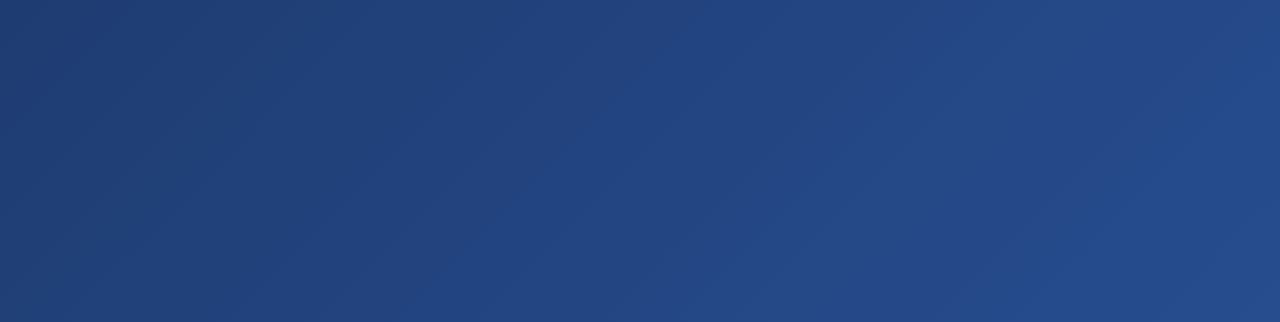
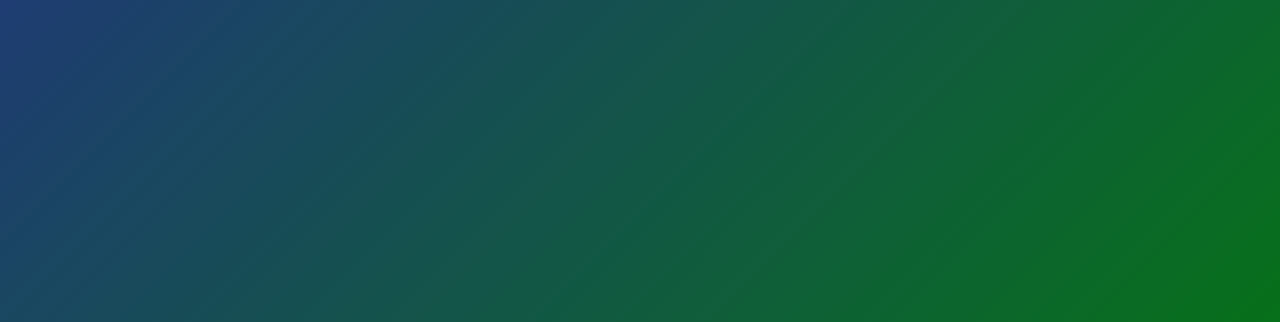
Before and after one commit to ASAD1575/terraform_projects, a plain HTML site: page index.html in a window 1280 px wide. Shown: the top 322 px of the page. Drawn offline with Linux system fonts and the light colour scheme.

Commit message:
Update index.html

```diff
--- a/index.html
+++ b/index.html
@@ -8,7 +8,7 @@
         body {
           margin: 0;
           font-family: Arial, sans-serif;
-          background: linear-gradient(135deg, #1e3c72, #2a5298);
+          background: linear-gradient(135deg, #1e3c72, #008000);
           color: white;
           text-align: center;
           display: flex;
```
